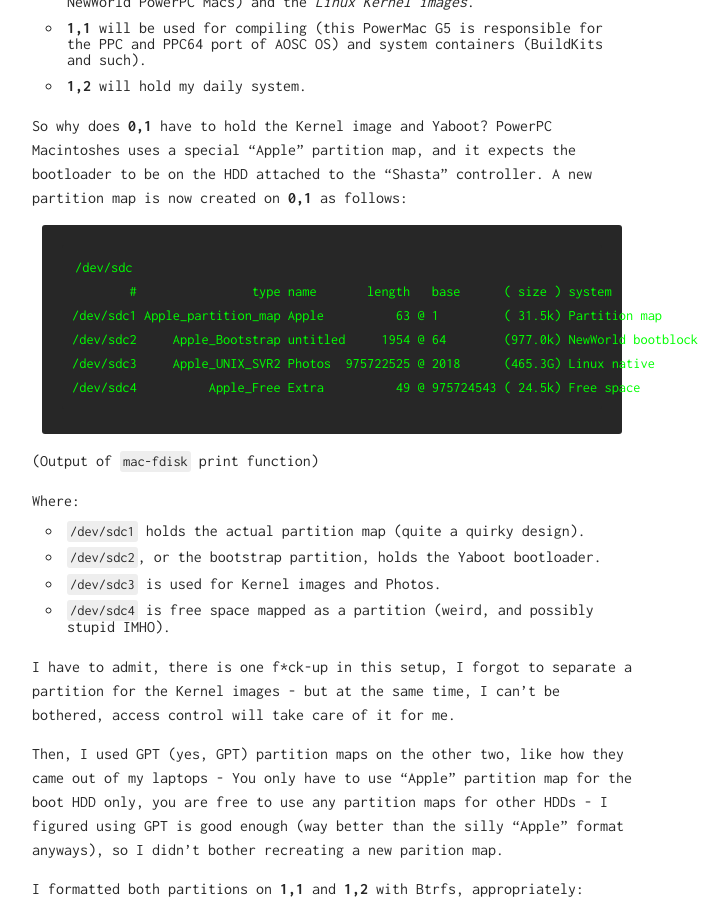
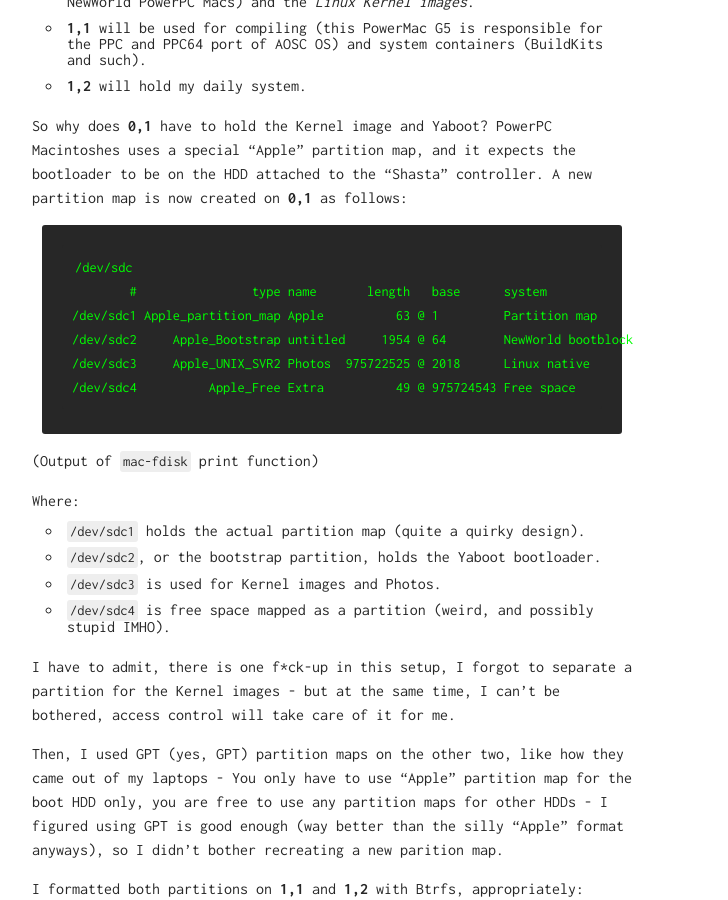
Before and after one commit to MingcongBai/MingcongBai.github.io, a Jekyll site: the page built from _posts/2016-11-10-z-powermac-g5-sata-iii-and-usb-3.1-upgrade.md, in a window 1280 px wide and 900 px high, scrolled down 5226 px. Shown: the whole window, without its empty margins (308-1036 px from the left). Built offline with Jekyll 4.4.1, drawn with Linux system fonts in a browser that asks for light colours.

Commit message:
posts: more workaround

````diff
--- a/_posts/2016-11-10-z-powermac-g5-sata-iii-and-usb-3.1-upgrade.md
+++ b/_posts/2016-11-10-z-powermac-g5-sata-iii-and-usb-3.1-upgrade.md
@@ -123,11 +123,11 @@ the "Shasta" controller. A new partition map is now created on **0,1** as follow
 
 ```
 /dev/sdc
-        #                type name       length   base      ( size ) system
-/dev/sdc1 Apple_partition_map Apple          63 @ 1         ( 31.5k) Partition map
-/dev/sdc2     Apple_Bootstrap untitled     1954 @ 64        (977.0k) NewWorld bootblock
-/dev/sdc3     Apple_UNIX_SVR2 Photos  975722525 @ 2018      (465.3G) Linux native
-/dev/sdc4          Apple_Free Extra          49 @ 975724543 ( 24.5k) Free space
+        #                type name       length   base      system
+/dev/sdc1 Apple_partition_map Apple          63 @ 1         Partition map
+/dev/sdc2     Apple_Bootstrap untitled     1954 @ 64        NewWorld bootblock
+/dev/sdc3     Apple_UNIX_SVR2 Photos  975722525 @ 2018      Linux native
+/dev/sdc4          Apple_Free Extra          49 @ 975724543 Free space
 ```
 
 (Output of `mac-fdisk` print function)
````
